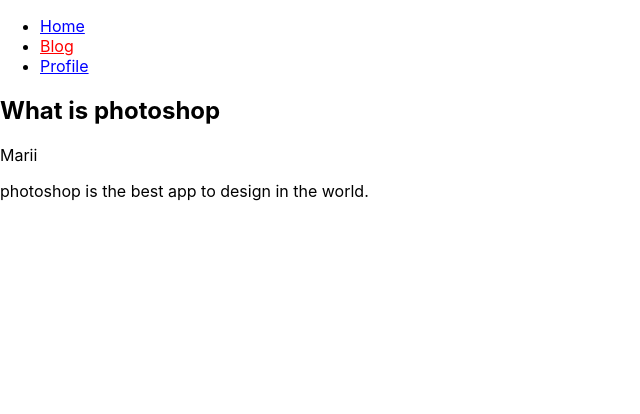
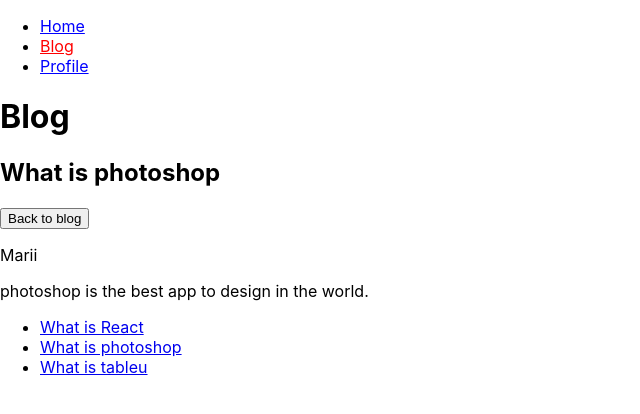
Before and after one commit to DanielSocorro/reactrouter, a React (Create React App) app: page /#/blog/what-is-photoshop in a window 1280 px wide. Shown: the top 414 px of the page, without its empty margins (0-640 px from the left). Built offline with nearby package versions, Linux system fonts and the light colour scheme.

Commit message:
added fake login authentication

```diff
--- a/src/App.js
+++ b/src/App.js
@@ -4,6 +4,9 @@
 import { BlogPage } from "./BlogPage";
 import { BlogPost } from "./BlogPost";
 import { ProfilePage } from "./ProfilePage";
+import { LoginPage } from "./LoginPage";
+import { LogoutPage } from "./Logout";
+
 
 function App() {
   return (
@@ -13,8 +16,13 @@
 
       <Routes>
         <Route path='/' element={<HomePage />}/>
-        <Route path='/blog' element={<BlogPage />}/>
-        <Route path='/blog/:slug' element={<BlogPost />}/>
+
+        <Route path='/blog' element={<BlogPage />}>
+        <Route path=':slug' element={<BlogPost />} />
+        </Route>
+
+        <Route path='/login' element={<LoginPage />}/>
+        <Route path='/logout' element={<LogoutPage />}/>
         <Route path='/profile' element={<ProfilePage />}/>
         <Route path='*' element={<p>Not Found</p>}/>
       </Routes>
--- a/src/BlogPage.js
+++ b/src/BlogPage.js
@@ -1,17 +1,21 @@
 import React from "react";
-import { Link } from "react-router-dom";
+import { Link, Outlet } from "react-router-dom";
 import { blogdata } from "./blogdata";
 
 
 function BlogPage() {
     return (
         <>
-       <h1>BlogPage</h1>
+       <h1>Blog</h1>
+
+       <Outlet />
 
 
        <ul>
         {blogdata.map(post => (
-            <BlogLink post={post}/>
+            <BlogLink
+            key={post.slug}
+            post={post}/>
         ))}
        </ul>
         </>
--- a/src/BlogPost.js
+++ b/src/BlogPost.js
@@ -1,15 +1,21 @@
 import React from "react";
-import { Link, useParams } from "react-router-dom";
+import { Link, useNavigate, useParams } from "react-router-dom";
 import { blogdata } from "./blogdata";
 
 function BlogPost() {
+    const navigate = useNavigate();
     const { slug } = useParams();
 
     const blogpost = blogdata.find(post => post.slug === slug);
 
+    const returnToBlog = () => {
+        navigate('/blog');
+    };
+
     return (
         <>
        <h2>{blogpost.title}</h2>
+       <button onClick={returnToBlog}>Back to blog</button>
        <p>{blogpost.author}</p>
        <p>{blogpost.content}</p>
         </>
--- /dev/null
+++ b/src/LoginPage.js
@@ -0,0 +1,9 @@
+import React from "react";
+
+function LoginPage() {
+    return (
+        <h1>LoginPage</h1>
+    );
+}
+
+export { LoginPage };
--- /dev/null
+++ b/src/Logout.js
@@ -0,0 +1,9 @@
+import React from "react";
+
+function LogoutPage() {
+    return (
+        <h1>LogoutPage</h1>
+    );
+}
+
+export { LogoutPage };
--- a/src/Menu.js
+++ b/src/Menu.js
@@ -6,7 +6,7 @@
     <nav>
       <ul>
         {routes.map((route) => (
-          <li>
+          <li key={route.to}>
             <NavLink
               style={({ isActive }) => ({ color: isActive ? "red" : "blue" })}
               to={route.to}>
```
